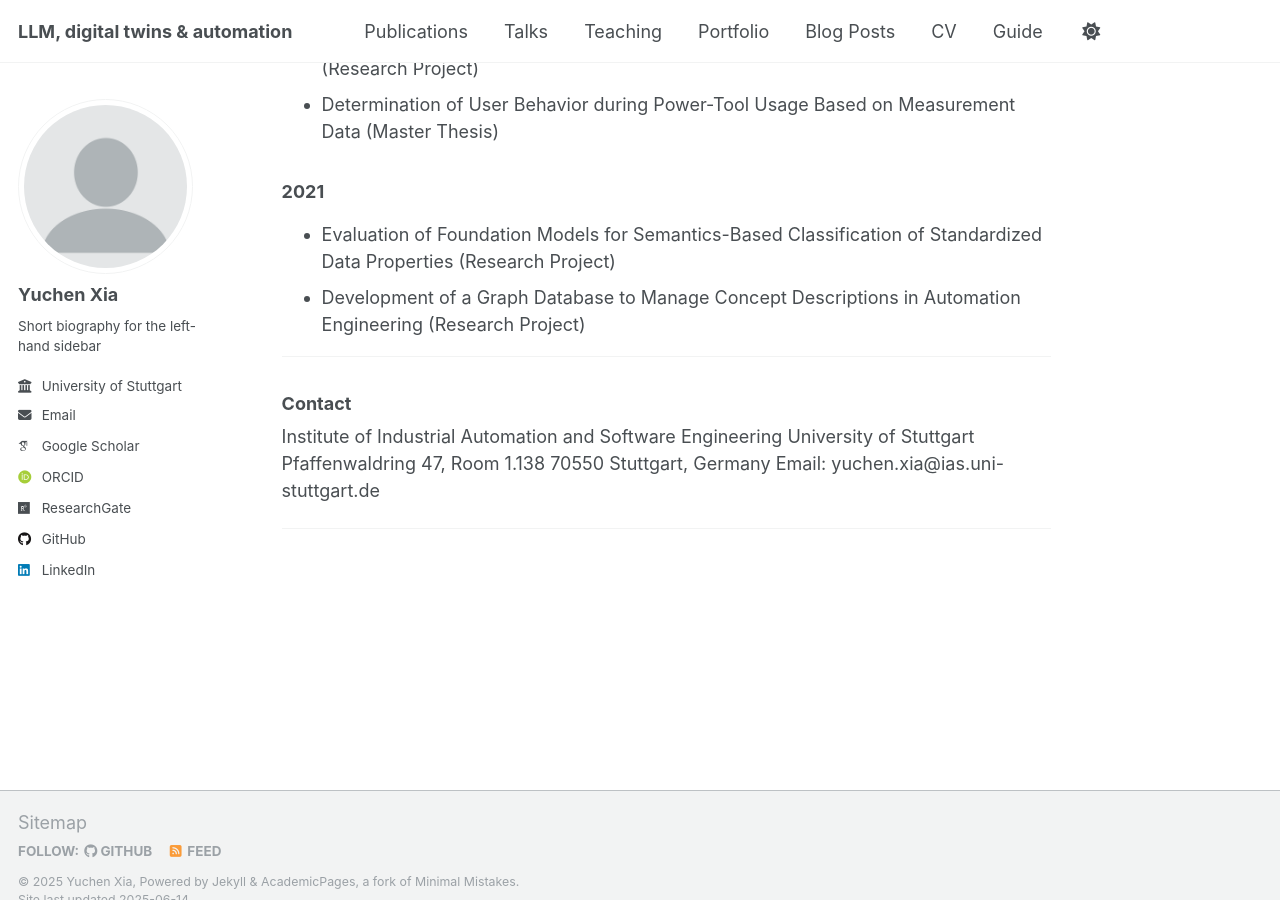
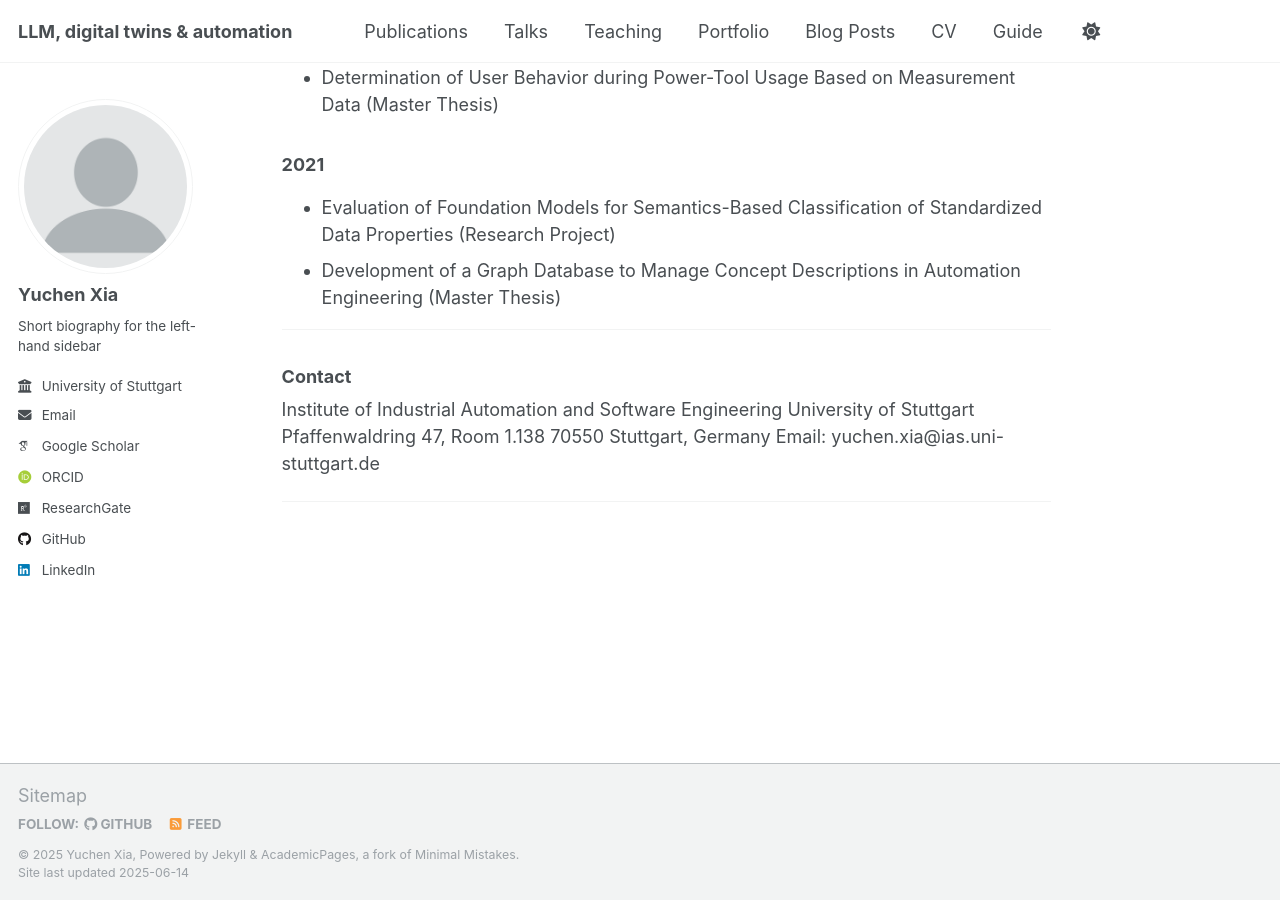
Before and after one commit to YuchenXia/yuchenxia.github.io, a Jekyll site: the page built from _pages/about.md, in a window 1280 px wide and 900 px high, scrolled down 4539 px. Built offline with Jekyll 4.4.1, drawn with Linux system fonts in a browser that asks for light colours; some web fonts are replaced; some of the changed text lies outside the part shown.

Commit message:
Update about.md

```diff
--- a/_pages/about.md
+++ b/_pages/about.md
@@ -6,7 +6,7 @@ redirect_from:
   - /about/
   - /about.html
 ---
-*(final-year) Doctoral Candidate*
+*(final-year)* **Doctoral Candidate**
 Institute of Industrial Automation and Software Engineering (IAS),
 University of Stuttgart, Germany
 
@@ -23,9 +23,9 @@ Feel free to reach out via e-mail at yuchen.xia@ias.uni-stuttgart.de.
   *Funded by the Stiftung der Deutschen Wirtschaft; affiliated with the Graduate School of Excellence in Advanced Manufacturing Engineering (GSaME).*
 * M.Sc. Mechatronics & Autonomous Driving, University of Stuttgart (2019)
 * B.Sc. Automotive & Engine Technology, University of Stuttgart (2017)
-  *dual-degree programme*
+  *Dual-degree programme*
 * B.Eng. Mechanical Design & Automation, Wuhan University, China (2011-2017)
-  *dual-degree programme*
+  *Dual-degree programme*
 
 ---
 ## Recent Highlights
@@ -107,10 +107,9 @@ I designed more than 45 research topics for master's theses and mentor students
 
 ### 2021
 - Evaluation of Foundation Models for Semantics-Based Classification of Standardized Data Properties (Research Project)
-- Development of a Graph Database to Manage Concept Descriptions in Automation Engineering (Research Project)
+- Development of a Graph Database to Manage Concept Descriptions in Automation Engineering (Master Thesis)
 
 ---
-
 ### Contact
 Institute of Industrial Automation and Software Engineering
 University of Stuttgart
```
